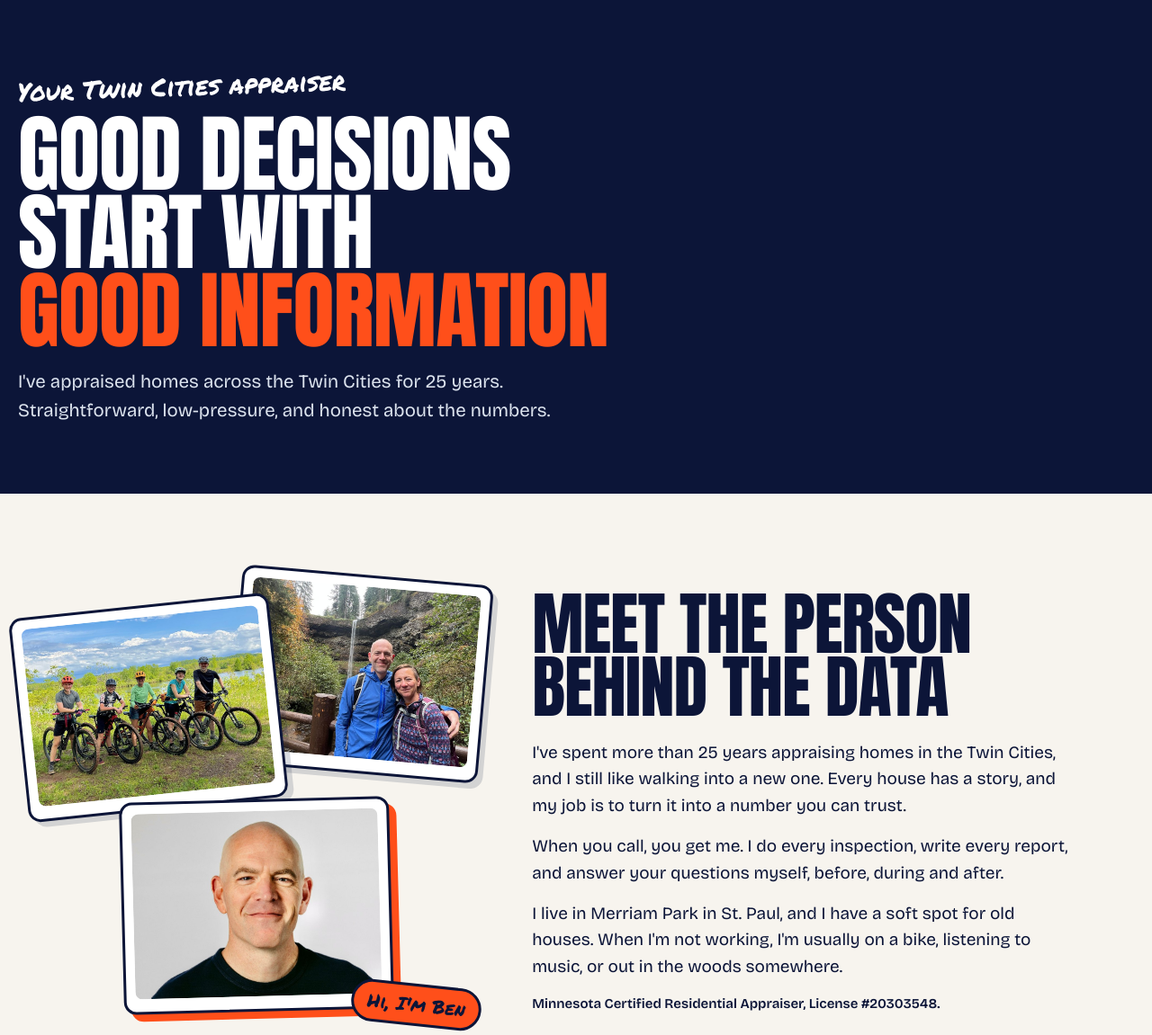
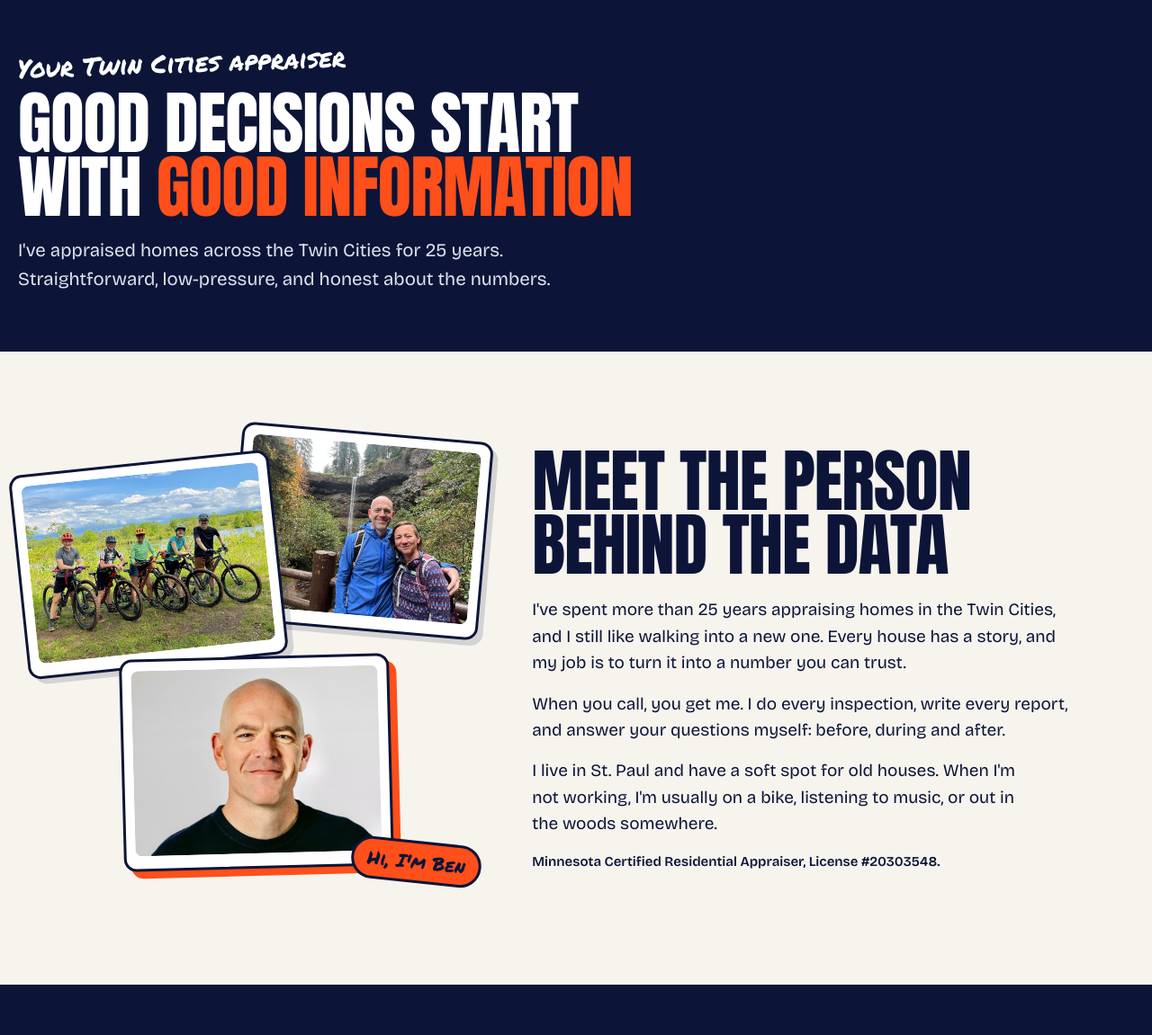
Before and after one commit to bgoheen/metrowide, a plain HTML site: page about.html in a window 1280 px wide. Shown: the part 71-1222 px from the top of the page at 90% size. Drawn offline with nearby package versions, Linux system fonts and the light colour scheme.

Commit message:
About page: shorter hero, bio wording tweaks
Co-Authored-By: Claude Opus 5.5 <noreply@anthropic.com>
Claude-Session: https://claude.ai/code/session_01D6vLNLvEHegWgexP96S64j

```diff
--- a/about.html
+++ b/about.html
@@ -89,7 +89,7 @@ gtag("config","AW-1062322289/6YHqCNm5rKEdEPGAx_oD",{"phone_conversion_number":"6
 
 
 
-<header id="main" class="page-hero"><div class="wrap">
+<header id="main" class="page-hero hero-compact"><div class="wrap">
 <span class="kicker">Your Twin Cities appraiser</span>
 <h1>Good decisions start with <em>good&nbsp;information</em></h1>
 <p>I've appraised homes across the Twin Cities for 25 years. Straightforward, low-pressure, and honest about the&nbsp;numbers.</p>
@@ -107,8 +107,8 @@ gtag("config","AW-1062322289/6YHqCNm5rKEdEPGAx_oD",{"phone_conversion_number":"6
 <div class="bio-text">
 <h2>Meet the person<br> behind the data</h2>
 <p>I've spent more than 25 years appraising homes in the Twin Cities, and I still like walking into a new one. Every house has a story, and my job is to turn it into a number you can&nbsp;trust.</p>
-<p>When you call, you get me. I do every inspection, write every report, and answer your questions myself, before, during and&nbsp;after.</p>
-<p>I live in Merriam Park in St. Paul, and I have a soft spot for old houses. When I'm not working, I'm usually on a bike, listening to music, or out in the woods&nbsp;somewhere.</p>
+<p>When you call, you get me. I do every inspection, write every report, and answer your questions myself: before, during and&nbsp;after.</p>
+<p>I live in St. Paul and have a soft spot for old houses. When I'm not working, I'm usually on a bike, listening to music, or out in the woods&nbsp;somewhere.</p>
 <p>Minnesota Certified Residential Appraiser, License&nbsp;#20303548.</p>
 </div>
 </div></section>
--- a/css/site.css
+++ b/css/site.css
@@ -424,3 +424,4 @@ h1,h2,h3{text-wrap:balance}
 p,li,summary,blockquote,figcaption{text-wrap:pretty}
 .hero-match h1 em{display:block}
 .hero-match h1.one-line em{display:inline}
+.hero-compact{padding:clamp(32px,4vw,56px) 0 clamp(40px,5vw,64px)}.hero-compact h1{font-size:clamp(44px,6vw,92px);max-width:none}
```
